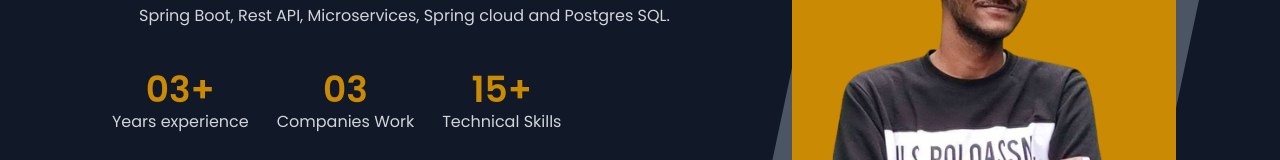
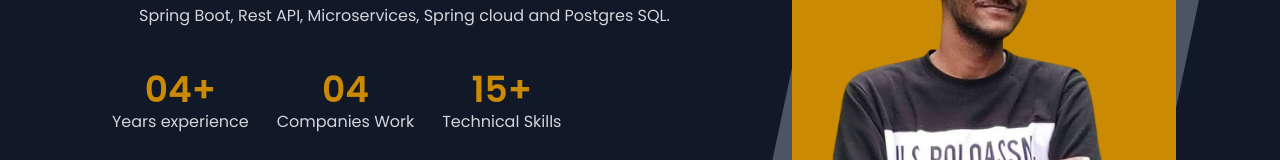
Before and after one commit to MallikarjunaReddyN/malli-portfolio, a React (Vite) app: page / in a window 1280 px wide. Shown: the part 1081-1241 px from the top of the page. Built offline with nearby package versions, Linux system fonts and the light colour scheme.

Commit message:
update experience years and companies count

```diff
--- a/src/components/About.jsx
+++ b/src/components/About.jsx
@@ -3,8 +3,8 @@ import aboutImg from "../assets/images/malli.png";
 import resume from "../assets/MallikarjunaReddy_CV.pdf"
 const About = () => {
   const info = [
-    { text: "Years experience", count: "03+" },
-    { text: "Companies Work", count: "03" },
+    { text: "Years experience", count: "04+" },
+    { text: "Companies Work", count: "04" },
     { text: "Technical Skills", count: "15+" },
   ];
   return (
```
